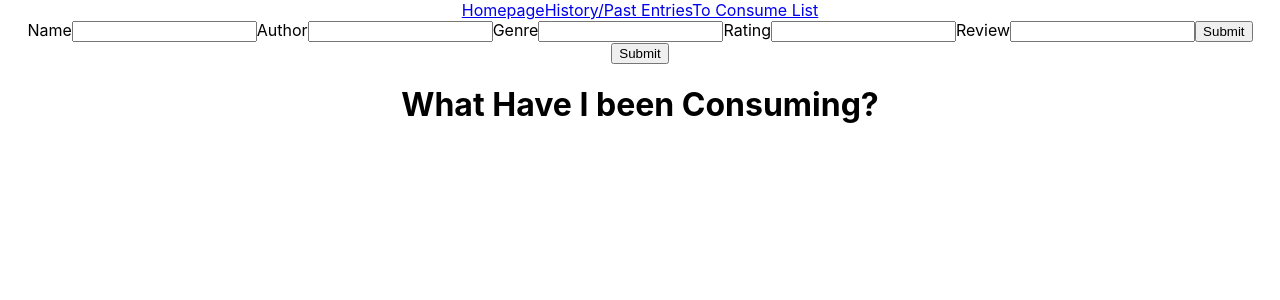
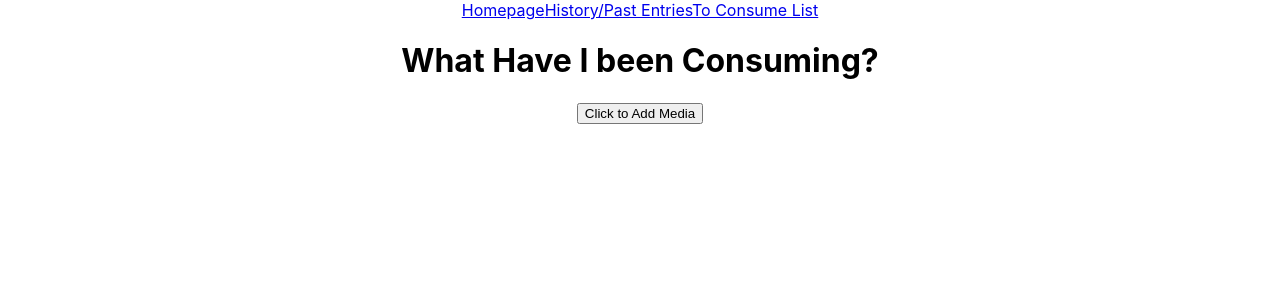
Before and after one commit to annie1289/WhatDoIConsume-, a React (Create React App) app in the folder consumption/: page / in a window 1280 px wide. Shown: the top 300 px of the page. Built offline with nearby package versions, Linux system fonts and the light colour scheme; no server answers.

Commit message:
form made

```diff
--- a/consumption/src/App.js
+++ b/consumption/src/App.js
@@ -3,25 +3,8 @@ import './App.css';
 import axios from "axios";
 import { Route, Link } from "react-router-dom";
 import Homepage from "./Components/Homepage";
-import Form from "./Components/Form";
 
 function App() {
-
-  const [books, setBooks] = useState([]);
-
-  useEffect(() => {
-    const getBooks = async () => {
-      const airtableURL = `https://api.airtable.com/v0/${process.env.REACT_APP_AIRTABLE_BASE}/Books`;
-      const response = await axios.get(airtableURL, {
-        headers: {
-          Authorization: `Bearer ${process.env.REACT_APP_AIRTABLE_KEY}`,
-        },
-      });
-      setBooks(response.data.records);
-      console.log(response.data.records);
-    };
-      getBooks();
-  }, []);
 
   return (
     <div className="App">
@@ -33,9 +16,7 @@ function App() {
         </nav>
         <main>
           <Route exact path="/">
-            <Form />
-            <button type="submit">Submit</button>
-      <Homepage name={"Consuming"}/>
+      <Homepage/>
       </Route>
         </main>
       </div>
--- a/consumption/src/Components/Form.jsx
+++ b/consumption/src/Components/Form.jsx
@@ -31,6 +31,8 @@ function Form(props) {
     );
   };
 
+
+
   return (
     <form onSubmit={handleSubmit}>
       <label htmlFor="">Name</label>
@@ -51,13 +53,13 @@ function Form(props) {
         value={Genre}
         onChange={(e) => setGenre(e.target.value)}
       />
-         <label htmlFor="">Rating</label>
+      <label htmlFor="">Rating</label>
       <input
         type="text"
         value={Rating}
         onChange={(e) => setRating(e.target.value)}
       />
-         <label htmlFor="">Review</label>
+      <label htmlFor="">Review</label>
       <input
         type="text"
         value={Review}
--- a/consumption/src/Components/Homepage.jsx
+++ b/consumption/src/Components/Homepage.jsx
@@ -1,9 +1,13 @@
 import React from "react";
+import Toggle from "./Toggle"
 
 function Homepage(props) {
   return (
-    <h1>What Have I been {props.name}? </h1>
-    );
+    <div>
+      <h1>What Have I been Consuming? </h1>
+      <Toggle/>
+    </div>
+  );
 
 }
 
--- /dev/null
+++ b/consumption/src/Components/Toggle.jsx
@@ -0,0 +1,33 @@
+import Form from "./Form";
+import React, { Component } from "react";
+
+// Used this resource to learn how to toggle  https://www.dev-tips-and-tricks.com/toggle-visibility-with-react
+class Toggle extends Component {
+  constructor() {
+    super()
+    this.state = {
+      isHidden: true
+    }
+  }
+
+  toggleHidden() {
+    this.setState({
+      isHidden: !this.state.isHidden
+    })
+  }
+  render() {
+    return(
+    <div>
+      <button onClick={this.toggleHidden.bind(this)}>
+        Click to Add Media
+      </button>
+      {!this.state.isHidden && <Form/>}
+      </div>
+      )
+  }
+
+};
+
+
+
+export default Toggle;
```
Also changed, not shown: consumption/src/Components/History.jsx (+31 -2 lines).
